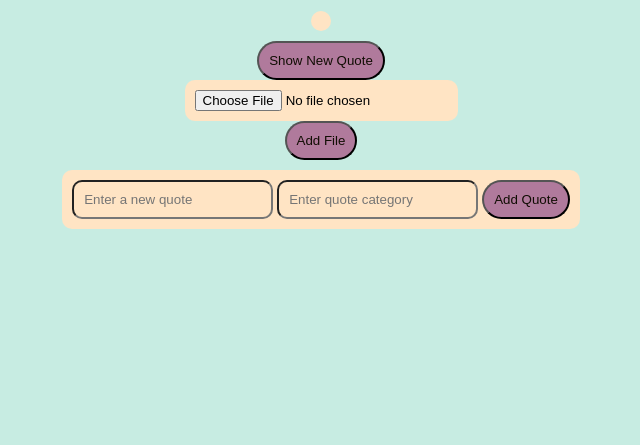
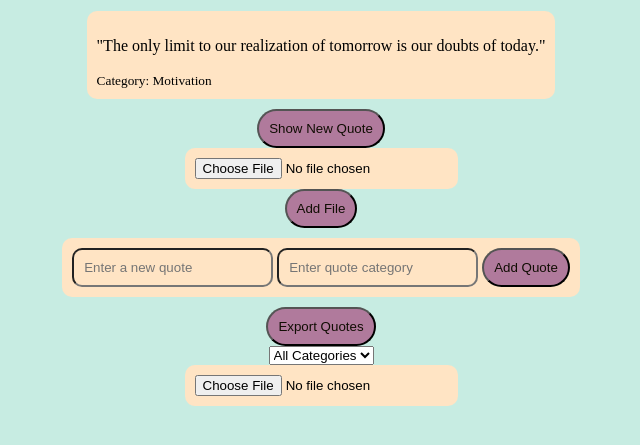
Before and after one commit to Morest1124/alx_fe_javascript, a plain HTML site: page dom-manipulation/index.html in a window 1280 px wide. Shown: the part 87-532 px from the top of the page, without its empty margins (319-959 px from the left). Drawn offline with Linux system fonts and the light colour scheme.

Commit message:
Update index.html

```diff
--- a/dom-manipulation/index.html
+++ b/dom-manipulation/index.html
@@ -55,6 +55,12 @@
       onchange="importFromJsonFile(event)"
     />
     <button id="addfiles" onclick="addFile()">Add File</button>
+     <button id="exportQuotes">Export Quotes</button>
+      <select id="categoryFilter" onchange="filterQuotes()">
+        <option value="all">All Categories</option>
+        <!-- Dynamically populated categories -->
+      </select>
+    <input type="file" id="importFile" accept=".json" onchange="importFromJsonFile(event)" />
 
     <script src="script.js"></script>
   </body>
```
